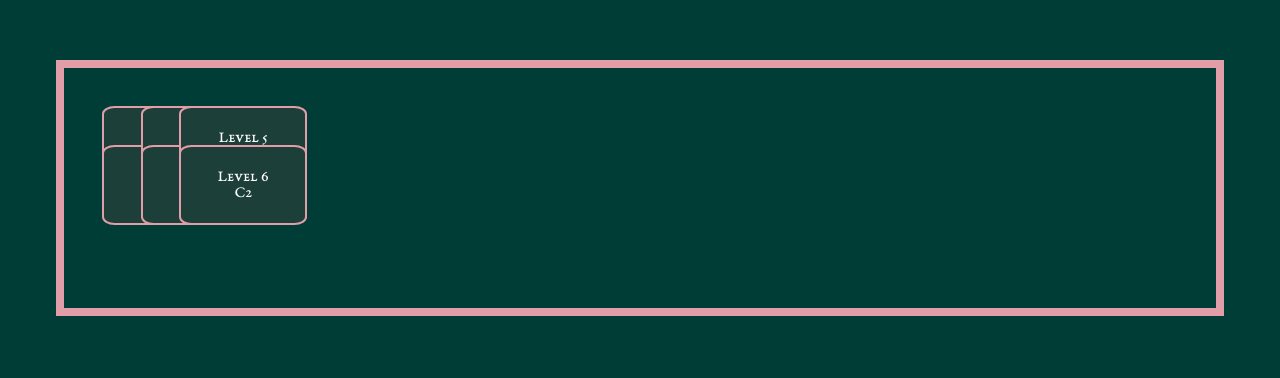
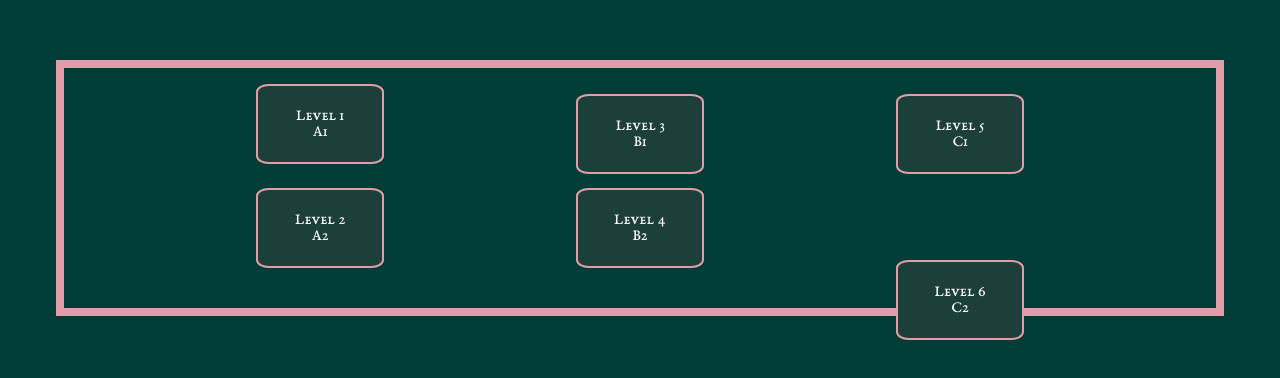
Before and after one commit to kaktuseducation/Korean, a plain HTML site: page list.html in a window 1280 px wide. Shown: the part 212-590 px from the top of the page. Drawn offline with Linux system fonts and the light colour scheme.

Commit message:
Update list.css

```diff
--- a/CSS/list.css
+++ b/CSS/list.css
@@ -38,31 +38,31 @@ body{
 }
 
 .btn1{
-    top: 3vw;
-    left: 3vw;
+    top: 2vh;
+    left: 15vw;
 }
 
 .btn2{
-    top: 6vw;
-    left: 3vw;
+    top: 15vh;
+    left: 15vw;
 }
 
 .btn3{
-    top: 3vw;
-    left: 6vw;
+    top: 2vw;
+    left: 40vw;
 }
 
 .btn4{
-    top: 6vw;
-    left: 6vw;
+    top: 15vh;
+    left: 40vw;
 }
 
 .btn5{
-    top: 3vw;
-    left: 9vw;
+    top: 2vw;
+    left: 65vw;
 }
 
 .btn6{
-    top: 6vw;
-    left: 9vw;
+    top: 15vw;
+    left: 65vw;
 }
```
